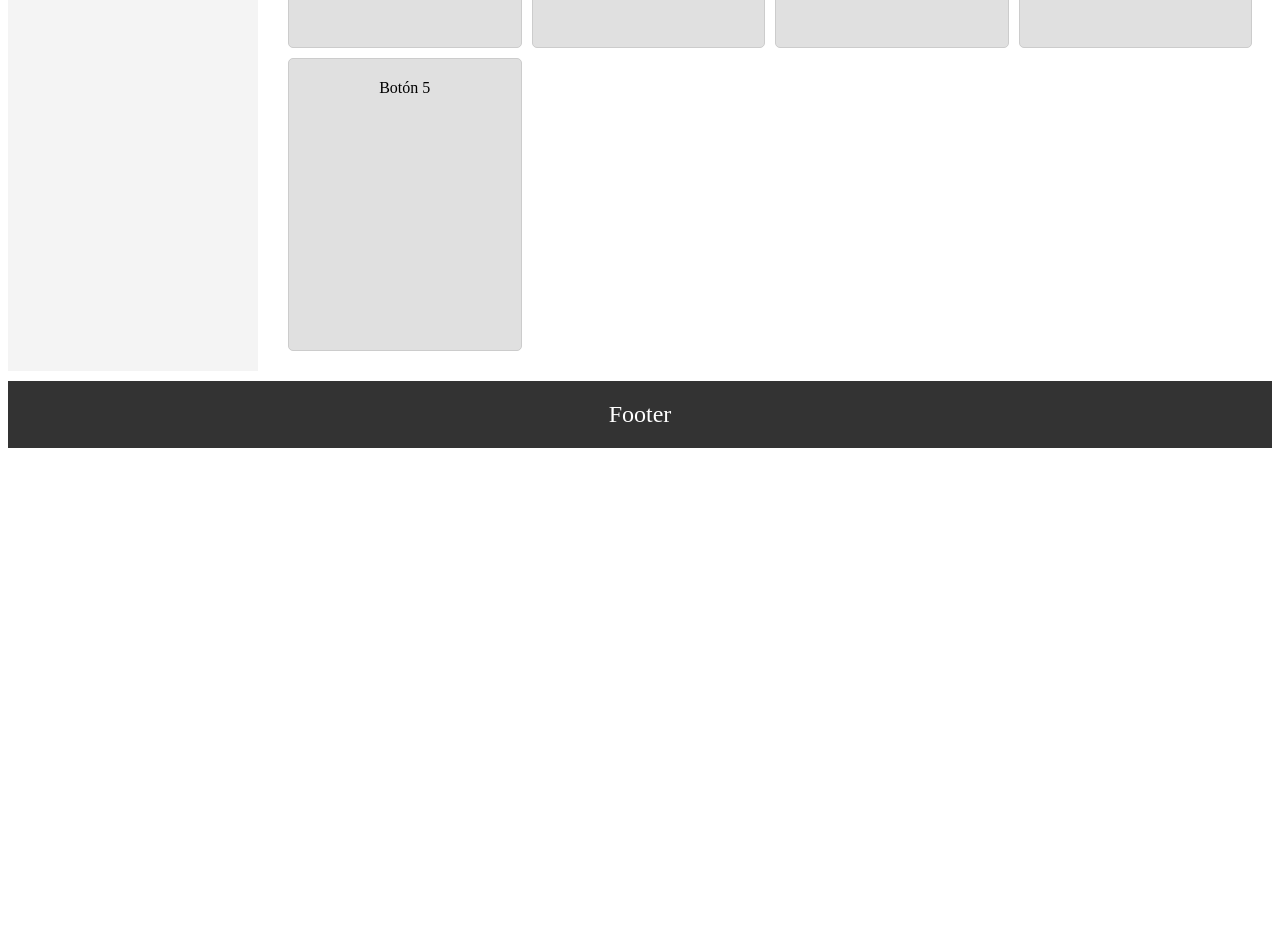
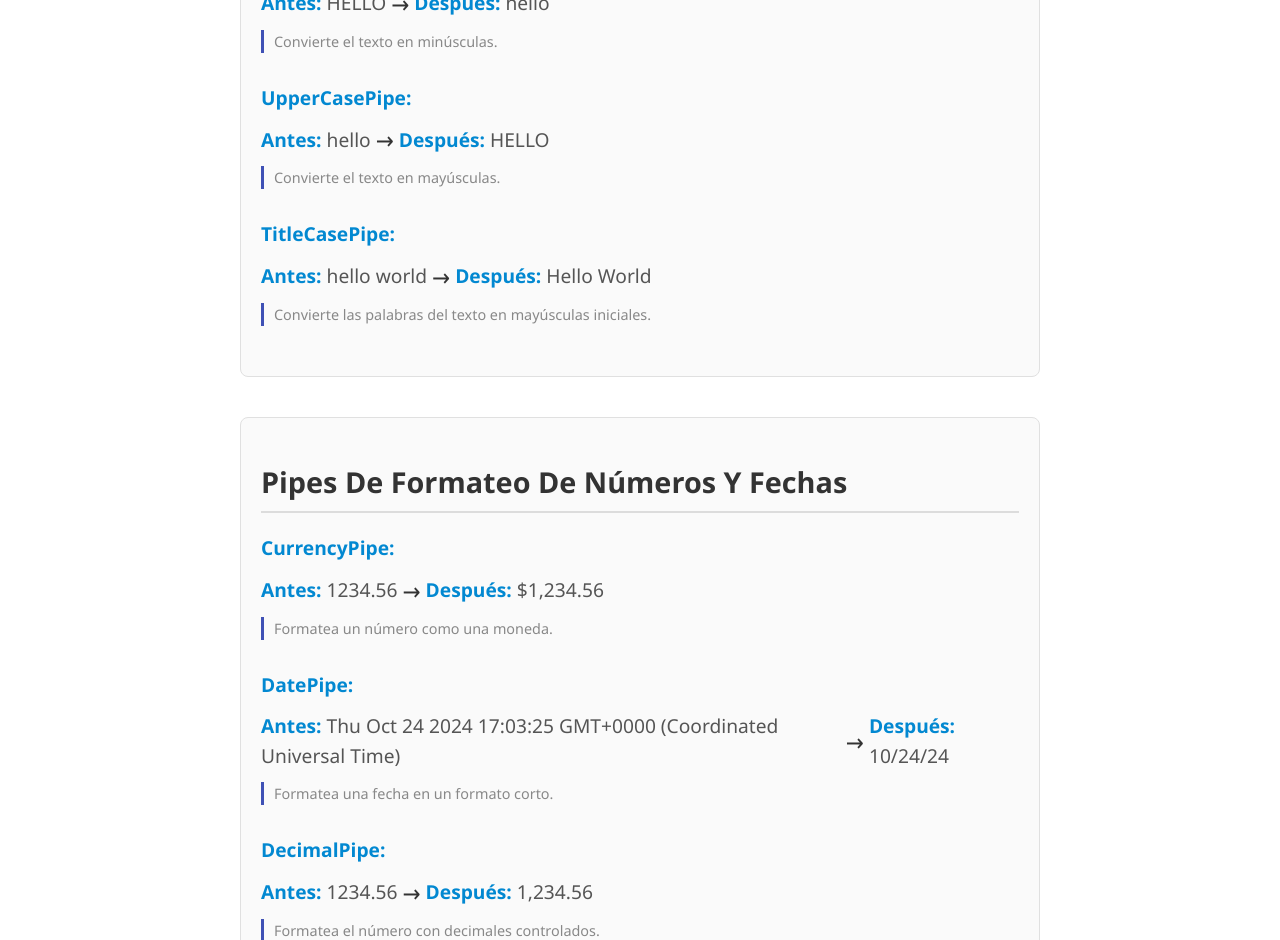
Before and after one commit to Minuke/angular-toolkit, an Angular app: page / in a window 1280 px wide. Shown: the part 360-1300 px from the top of the page. Before the commit the page ends 816 px from the top, so only its background shows below. Built offline with nearby package versions, Linux system fonts and the light colour scheme.

Commit message:
add component for angular built-in pipes with examples

```diff
--- a/src/app/app.component.html
+++ b/src/app/app.component.html
@@ -1 +1,2 @@
-<app-layout></app-layout>
+<!-- <app-layout></app-layout> -->
+<app-built-in-pipes></app-built-in-pipes>
--- a/src/app/app.component.ts
+++ b/src/app/app.component.ts
@@ -1,11 +1,12 @@
 import { Component } from '@angular/core';
 import { RouterOutlet } from '@angular/router';
 import { LayoutComponent } from './shared/components/layout/layout.component';
+import { BuiltInPipesComponent } from '@shared/components/built-in-pipes/built-in-pipes.component';
 
 @Component({
   selector: 'app-root',
   standalone: true,
-  imports: [RouterOutlet, LayoutComponent],
+  imports: [RouterOutlet, LayoutComponent, BuiltInPipesComponent],
   templateUrl: './app.component.html',
   styleUrl: './app.component.scss'
 })
--- /dev/null
+++ b/src/app/shared/components/built-in-pipes/built-in-pipes.component.html
@@ -0,0 +1,138 @@
+<div class="pipes-examples">
+  <h1>Ejemplos de Pipes Integrados en Angular</h1>
+
+  <section>
+    <h2>Pipes de Transformación de Texto</h2>
+    <div class="example">
+      <p><strong>LowerCasePipe:</strong></p>
+      <div class="inline">
+        <p><em>Antes:</em> {{ textoMayus }}</p>
+        <span class="arrow">→</span>
+        <p><em>Después:</em> {{ textoMayus | lowercase }}</p>
+      </div>
+      <p class="description">Convierte el texto en minúsculas.</p>
+    </div>
+    <div class="example">
+      <p><strong>UpperCasePipe:</strong></p>
+      <div class="inline">
+        <p><em>Antes:</em> {{ textoMin }}</p>
+        <span class="arrow">→</span>
+        <p><em>Después:</em> {{ textoMin | uppercase }}</p>
+      </div>
+      <p class="description">Convierte el texto en mayúsculas.</p>
+    </div>
+    <div class="example">
+      <p><strong>TitleCasePipe:</strong></p>
+      <div class="inline">
+        <p><em>Antes:</em> {{ texto }}</p>
+        <span class="arrow">→</span>
+        <p><em>Después:</em> {{ texto | titlecase }}</p>
+      </div>
+      <p class="description">Convierte las palabras del texto en mayúsculas iniciales.</p>
+    </div>
+  </section>
+
+  <section>
+    <h2>Pipes de Formateo de Números y Fechas</h2>
+    <div class="example">
+      <p><strong>CurrencyPipe:</strong></p>
+      <div class="inline">
+        <p><em>Antes:</em> {{ number }}</p>
+        <span class="arrow">→</span>
+        <p><em>Después:</em> {{ number | currency:'USD' }}</p>
+      </div>
+      <p class="description">Formatea un número como una moneda.</p>
+    </div>
+    <div class="example">
+      <p><strong>DatePipe:</strong></p>
+      <div class="inline">
+        <p><em>Antes:</em> {{ today }}</p>
+        <span class="arrow">→</span>
+        <p><em>Después:</em> {{ today | date:'shortDate' }}</p>
+      </div>
+      <p class="description">Formatea una fecha en un formato corto.</p>
+    </div>
+    <div class="example">
+      <p><strong>DecimalPipe:</strong></p>
+      <div class="inline">
+        <p><em>Antes:</em> {{ number }}</p>
+        <span class="arrow">→</span>
+        <p><em>Después:</em> {{ number | number:'1.2-2' }}</p>
+      </div>
+      <p class="description">Formatea el número con decimales controlados.</p>
+    </div>
+    <div class="example">
+      <p><strong>PercentPipe:</strong></p>
+      <div class="inline">
+        <p><em>Antes:</em> {{ porcentaje }}</p>
+        <span class="arrow">→</span>
+        <p><em>Después:</em> {{ porcentaje | percent }}</p>
+      </div>
+      <p class="description">Convierte un número en un porcentaje.</p>
+    </div>
+  </section>
+
+  <section>
+    <h2>Pipes de Transformación de Objetos</h2>
+    <div class="example">
+      <p><strong>JsonPipe:</strong></p>
+      <div class="inline">
+        <p><em>Antes:</em> {{ obj }}</p>
+        <span class="arrow">→</span>
+        <p><em>Después:</em> {{ obj | json }}</p>
+      </div>
+      <p class="description">Convierte un objeto en JSON.</p>
+    </div>
+    <div class="example">
+      <p><strong>KeyValuePipe:</strong></p>
+      <div class="inline">
+        <p><em>Antes:</em> {{ obj }}</p>
+        <span class="arrow">→</span>
+        <ul>
+          <li *ngFor="let item of obj | keyvalue">{{ item.key }}: {{ item.value }}</li>
+        </ul>
+      </div>
+      <p class="description">Convierte un objeto en pares clave-valor.</p>
+    </div>
+  </section>
+
+  <section>
+    <h2>Otros Pipes</h2>
+    <div class="example">
+      <p><strong>AsyncPipe (Promesa):</strong></p>
+      <div class="inline">
+        <p><em>Antes:</em> {{ promise }}</p>
+        <span class="arrow">→</span>
+        <p><em>Después:</em> {{ promise | async }}</p>
+      </div>
+      <p class="description">Resuelve automáticamente una promesa.</p>
+    </div>
+    <div class="example">
+      <p><strong>I18nPluralPipe:</strong></p>
+      <div class="inline">
+        <p><em>Antes:</em> {{ messages.length }}</p>
+        <span class="arrow">→</span>
+        <p><em>Después:</em> {{ messages.length | i18nPlural: mapping }}</p>
+      </div>
+      <p class="description">Muestra mensajes pluralizados.</p>
+    </div>
+    <div class="example">
+      <p><strong>I18nSelectPipe:</strong></p>
+      <div class="inline">
+        <p><em>Antes:</em> {{ gender }}</p>
+        <span class="arrow">→</span>
+        <p><em>Después:</em> {{ gender | i18nSelect: genderMap }}</p>
+      </div>
+      <p class="description">Muestra un texto personalizado basado en el género.</p>
+    </div>
+    <div class="example">
+      <p><strong>SlicePipe:</strong></p>
+      <div class="inline">
+        <p><em>Antes:</em> 'abcdef'</p>
+        <span class="arrow">→</span>
+        <p><em>Después:</em> {{ 'abcdef' | slice:1:4 }}</p>
+      </div>
+      <p class="description">Extrae una porción de un string.</p>
+    </div>
+  </section>
+</div>
--- /dev/null
+++ b/src/app/shared/components/built-in-pipes/built-in-pipes.component.scss
@@ -0,0 +1,98 @@
+.pipes-examples {
+  font-family: 'Segoe UI', Tahoma, Geneva, Verdana, sans-serif;
+  margin: 40px auto;
+  max-width: 800px;
+
+  h1 {
+    text-align: center;
+    font-size: 2.5em;
+    color: #3f51b5;
+    margin-bottom: 40px;
+    text-transform: uppercase;
+    letter-spacing: 1.5px;
+  }
+
+  section {
+    margin-bottom: 40px;
+    padding: 20px;
+    border: 1px solid #e0e0e0;
+    border-radius: 8px;
+    background-color: #fafafa;
+
+    h2 {
+      font-size: 1.8em;
+      color: #333;
+      margin-bottom: 20px;
+      padding-bottom: 10px;
+      border-bottom: 2px solid #dcdcdc;
+      text-transform: capitalize;
+    }
+
+    .example {
+      margin-bottom: 30px;
+
+      p {
+        font-size: 1.2em;
+        color: #555;
+        margin: 0;
+      }
+
+      .description {
+        font-size: 0.9em;
+        color: #888;
+        margin-top: 10px;
+        padding-left: 10px;
+        border-left: 3px solid #3f51b5;
+      }
+
+      .inline {
+        display: flex;
+        align-items: center;
+        gap: 5px; /* Ajustamos el espacio para que estén más juntos */
+        margin-top: 10px;
+
+        p {
+          margin: 0;
+        }
+
+        em {
+          font-weight: bold;
+          font-style: normal;
+          color: #0288d1;
+        }
+
+        .arrow {
+          font-size: 1.5em;
+          color: #333;
+        }
+      }
+
+      strong {
+        color: #0288d1;
+        display: block;
+        margin-bottom: 10px;
+      }
+
+      ul {
+        list-style: none;
+        padding: 0;
+        margin: 10px 0;
+
+        li {
+          background-color: #e3f2fd;
+          padding: 10px;
+          border-radius: 4px;
+          margin-bottom: 5px;
+        }
+      }
+    }
+  }
+
+  p {
+    line-height: 1.6;
+  }
+
+  strong {
+    font-weight: bold;
+  }
+}
--- /dev/null
+++ b/src/app/shared/components/built-in-pipes/built-in-pipes.component.ts
@@ -0,0 +1,25 @@
+import { CommonModule } from '@angular/common';
+import { Component } from '@angular/core';
+
+@Component({
+  selector: 'app-built-in-pipes',
+  standalone: true,
+  imports: [CommonModule],
+  templateUrl: './built-in-pipes.component.html',
+  styleUrl: './built-in-pipes.component.scss'
+})
+export class BuiltInPipesComponent {
+  // Variables para los ejemplos
+  texto = 'hello world';
+  textoMayus = 'HELLO';
+  textoMin = 'hello';
+  today = new Date();
+  number = 1234.56;
+  porcentaje = 0.25;
+  obj = { name: 'John', age: 30 };
+  promise = new Promise<string>((resolve) => setTimeout(() => resolve('Valor de la Promesa'), 2000));
+  messages = ['Mensaje1', 'Mensaje2', 'Mensaje3', 'Mensaje4', 'Mensaje5'];
+  mapping = { '=0': 'No hay mensajes', '=1': 'Un mensaje', 'other': '# mensajes' };
+  gender = 'male';
+  genderMap = { 'male': 'él', 'female': 'ella', 'other': 'ellos' };
+}
```
Also changed, not shown: 1 other file (tests, documents, lock files or other folders).
